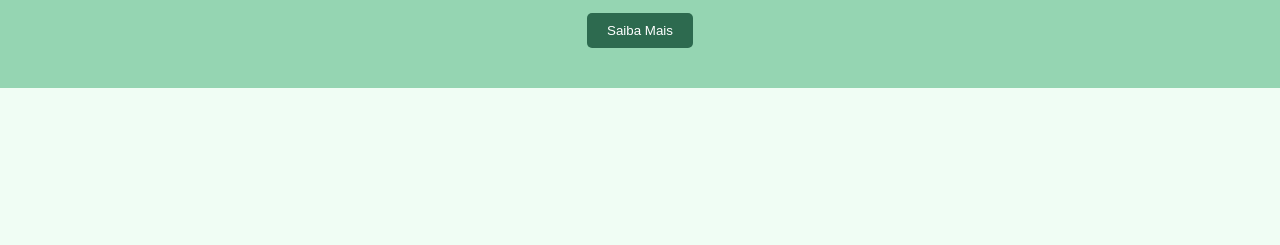
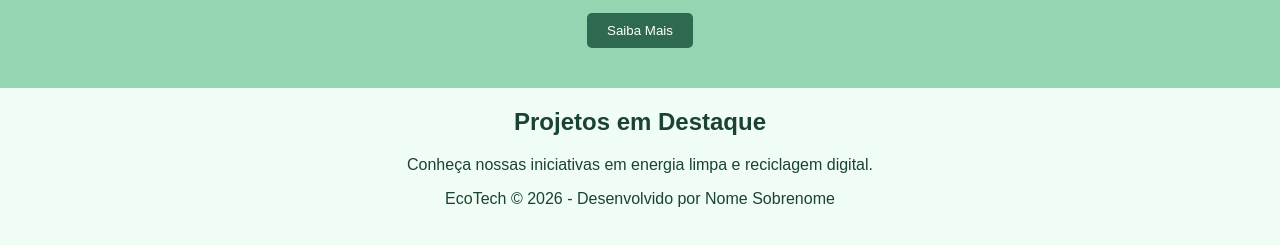
Before and after one commit to Gustavo3ks/ecotech-site, a plain HTML site: page index.html in a window 1280 px wide. Shown: the part 141-386 px from the top of the page. Drawn offline with Linux system fonts and the light colour scheme.

Commit message:
preparação para versão 1.0.0 co  rodapé

```diff
--- a/index.html
+++ b/index.html
@@ -11,5 +11,14 @@
         <p>Projetos de tecnologia e sustentabilidade.</p>
         <button>Saiba Mais</button>
     </header>
+    <section>
+            <h2>Projetos em Destaque</h2>
+            <p>Conheça nossas iniciativas em energia limpa e reciclagem
+            digital.</p>
+        </section>
+
+        <footer>
+            <p>EcoTech © 2026 - Desenvolvido por Nome Sobrenome</p>
+        </footer>
     </body>
 </html>
```
Lines whose indentation alone changed are shown as unchanged.
